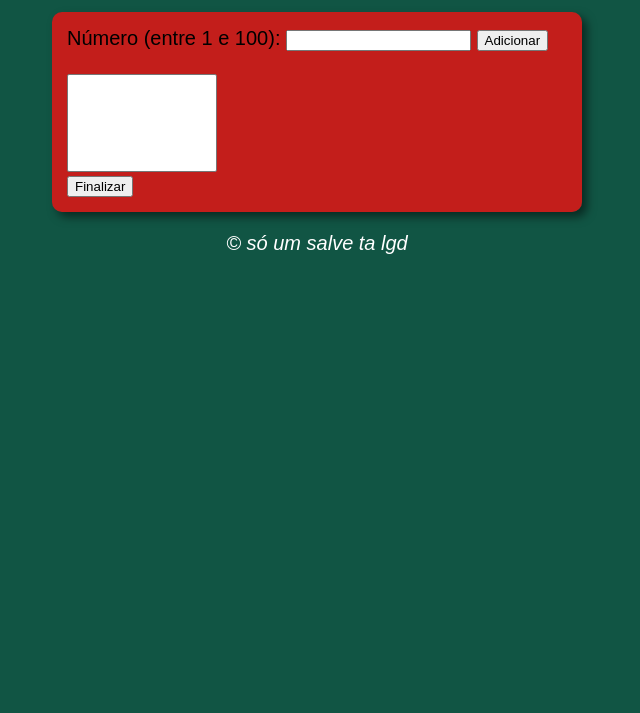
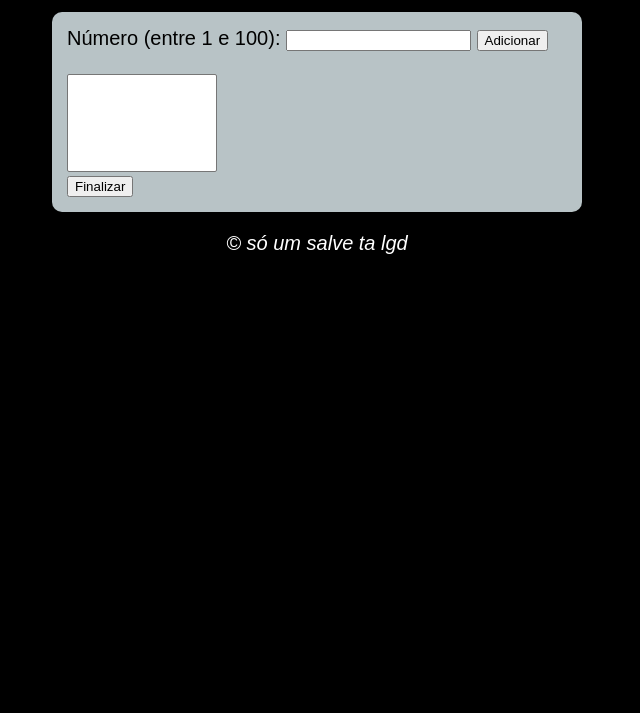
Before and after one commit to pietrao0/10-js-avancado, a plain HTML site: page psas-numeros/numeros.html in a window 1280 px wide. Shown: the part 87-800 px from the top of the page, without its empty margins (323-963 px from the left). Drawn offline with Linux system fonts and the light colour scheme.

Commit message:
arrumei o css

```diff
--- a/psas-numeros/estilo.css
+++ b/psas-numeros/estilo.css
@@ -1,5 +1,5 @@
 body{
-    background: rgb(17, 85, 68);
+    background: rgb(0, 0, 0);
     font: normal 15pt Arial;
 }
 
@@ -10,7 +10,7 @@ header{
 }
 
 section{
-    background: rgba(224, 22, 22, 0.863);
+    background: rgba(214, 226, 230, 0.863);
     border-radius: 10px;
     padding: 15px;
     width: 500px;
```
